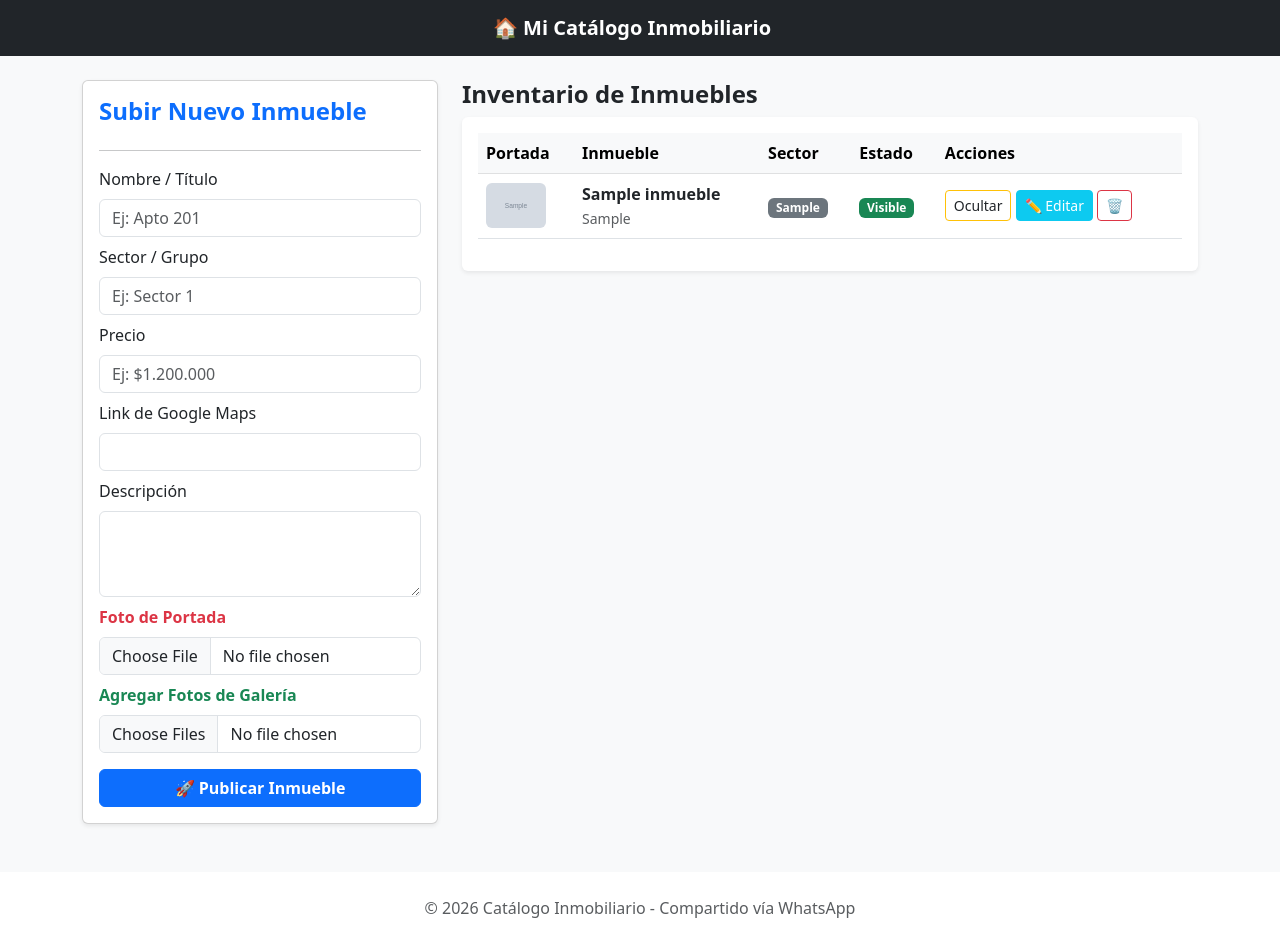
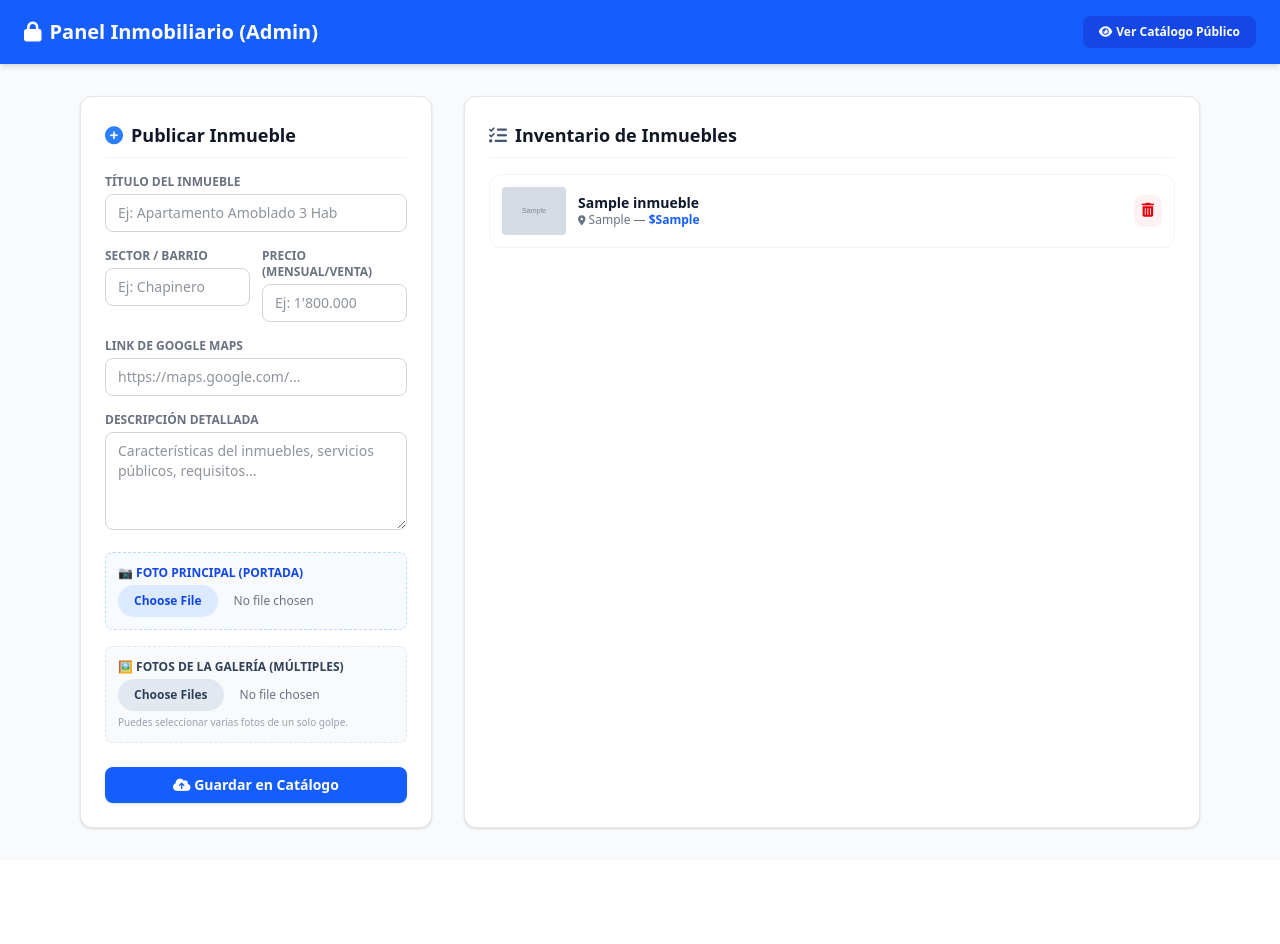
Before and after one commit to Ivan-Florez/mi-catalogo, a Flask app: page /admin in a window 1280 px wide. After the commit the page ends 830 px from the top, so only its background shows below. Run offline with Flask 3, Linux system fonts and the light colour scheme; tables that the repository leaves empty hold one stand-in row (values such as "Sample post"); grey boxes marked "Sample" are stand-in pictures.

Commit message:
Add files via upload

```diff
--- a/templates/admin.html
+++ b/templates/admin.html
@@ -1,85 +1,105 @@
-{% extends 'base.html' %}
+<!DOCTYPE html>
+<html lang="es">
+<head>
+    <meta charset="UTF-8">
+    <meta name="viewport" content="width=device-width, initial-scale=1.0">
+    <title>Panel de Administración</title>
+    <script src="https://cdn.jsdelivr.net/npm/@tailwindcss/browser@4"></script>
+    <link rel="stylesheet" href="https://cdnjs.cloudflare.com/ajax/libs/font-awesome/6.0.0/css/all.min.css">
+</head>
+<body class="bg-slate-50 text-gray-800">
 
-{% block content %}
-<div class="row">
-    <div class="col-md-4">
-        <div class="card p-3 shadow-sm position-sticky" style="top: 20px;">
-            <h4 class="fw-bold text-primary">Subir Nuevo Inmueble</h4>
-            <hr>
-            <form action="/admin" method="POST" enctype="multipart/form-data">
-                <div class="mb-2">
-                    <label class="form-label">Nombre / Título</label>
-                    <input type="text" name="titulo" class="form-control" placeholder="Ej: Apto 201" required>
+    <nav class="bg-blue-600 text-white py-4 px-6 shadow-md flex justify-between items-center">
+        <h1 class="text-xl font-bold flex items-center gap-2">
+            <i class="fa-solid fa-lock"></i> Panel Inmobiliario (Admin)
+        </h1>
+        <a href="/" target="_blank" class="bg-blue-700 hover:bg-blue-800 text-white text-xs font-semibold py-2 px-4 rounded-lg transition-colors flex items-center gap-1">
+            <i class="fa-solid fa-eye"></i> Ver Catálogo Público
+        </a>
+    </nav>
+
+    <div class="max-w-6xl mx-auto px-4 py-8 grid grid-cols-1 lg:grid-cols-3 gap-8">
+
+        <div class="lg:col-span-1 bg-white p-6 rounded-xl shadow-sm border border-gray-200 h-fit">
+            <h2 class="text-lg font-bold text-gray-900 mb-4 flex items-center gap-2 border-b border-gray-100 pb-2">
+                <i class="fa-solid fa-circle-plus text-blue-500"></i> Publicar Inmueble
+            </h2>
+
+            <form action="/admin" method="POST" enctype="multipart/form-data" class="space-y-4">
+                <div>
+                    <label class="block text-xs font-bold uppercase text-gray-500 mb-1">Título del Inmueble</label>
+                    <input type="text" name="titulo" required placeholder="Ej: Apartamento Amoblado 3 Hab" class="w-full border border-gray-300 rounded-lg px-3 py-2 text-sm focus:outline-none focus:border-blue-500">
                 </div>
-                <div class="mb-2">
-                    <label class="form-label">Sector / Grupo</label>
-                    <input type="text" name="sector" class="form-control" placeholder="Ej: Sector 1" required>
+
+                <div class="grid grid-cols-2 gap-3">
+                    <div>
+                        <label class="block text-xs font-bold uppercase text-gray-500 mb-1">Sector / Barrio</label>
+                        <input type="text" name="sector" required placeholder="Ej: Chapinero" class="w-full border border-gray-300 rounded-lg px-3 py-2 text-sm focus:outline-none focus:border-blue-500">
+                    </div>
+                    <div>
+                        <label class="block text-xs font-bold uppercase text-gray-500 mb-1">Precio (Mensual/Venta)</label>
+                        <input type="text" name="precio" required placeholder="Ej: 1'800.000" class="w-full border border-gray-300 rounded-lg px-3 py-2 text-sm focus:outline-none focus:border-blue-500">
+                    </div>
                 </div>
-                <div class="mb-2">
-                    <label class="form-label">Precio</label>
-                    <input type="text" name="precio" class="form-control" placeholder="Ej: $1.200.000" required>
+
+                <div>
+                    <label class="block text-xs font-bold uppercase text-gray-500 mb-1">Link de Google Maps</label>
+                    <input type="url" name="google_maps" placeholder="https://maps.google.com/..." class="w-full border border-gray-300 rounded-lg px-3 py-2 text-sm focus:outline-none focus:border-blue-500">
                 </div>
-                <div class="mb-2">
-                    <label class="form-label">Link de Google Maps</label>
-                    <input type="url" name="google_maps" class="form-control">
+
+                <div>
+                    <label class="block text-xs font-bold uppercase text-gray-500 mb-1">Descripción Detallada</label>
+                    <textarea name="descripcion" rows="4" required placeholder="Características del inmuebles, servicios públicos, requisitos..." class="w-full border border-gray-300 rounded-lg px-3 py-2 text-sm focus:outline-none focus:border-blue-500"></textarea>
                 </div>
-                <div class="mb-2">
-                    <label class="form-label">Descripción</label>
-                    <textarea name="descripcion" class="form-control" rows="3" required></textarea>
+
+                <div class="bg-blue-50/50 p-3 rounded-lg border border-dashed border-blue-200">
+                    <label class="block text-xs font-bold uppercase text-blue-700 mb-1">📷 Foto Principal (Portada)</label>
+                    <input type="file" name="imagen_principal" accept="image/*" required class="block w-full text-xs text-gray-500 file:mr-4 file:py-2 file:px-4 file:rounded-full file:border-0 file:text-xs file:font-semibold file:bg-blue-100 file:text-blue-700 hover:file:bg-blue-200">
                 </div>
-                <div class="mb-2">
-                    <label class="form-label text-danger fw-bold">Foto de Portada</label>
-                    <input type="file" name="imagen_principal" class="form-control" accept="image/*" required>
+
+                <div class="bg-slate-50 p-3 rounded-lg border border-dashed border-slate-200">
+                    <label class="block text-xs font-bold uppercase text-slate-700 mb-1">🖼️ Fotos de la Galería (Múltiples)</label>
+                    <input type="file" name="galeria_fotos" accept="image/*" multiple class="block w-full text-xs text-gray-500 file:mr-4 file:py-2 file:px-4 file:rounded-full file:border-0 file:text-xs file:font-semibold file:bg-slate-200 file:text-slate-700 hover:file:bg-slate-300">
+                    <p class="text-[10px] text-gray-400 mt-1">Puedes seleccionar varias fotos de un solo golpe.</p>
                 </div>
-                <div class="mb-3">
-                    <label class="form-label text-success fw-bold">Agregar Fotos de Galería</label>
-                    <input type="file" name="galeria_fotos" class="form-control" accept="image/*" multiple>
-                </div>
-                <button type="submit" class="btn btn-primary w-100 fw-bold">🚀 Publicar Inmueble</button>
+
+                <button type="submit" class="w-full bg-blue-600 hover:bg-blue-700 text-white font-bold py-2 px-4 rounded-lg text-sm shadow transition-colors mt-2 cursor-pointer">
+                    <i class="fa-solid fa-cloud-arrow-up"></i> Guardar en Catálogo
+                </button>
             </form>
         </div>
+
+        <div class="lg:col-span-2 bg-white p-6 rounded-xl shadow-sm border border-gray-200">
+            <h2 class="text-lg font-bold text-gray-900 mb-4 flex items-center gap-2 border-b border-gray-100 pb-2">
+                <i class="fa-solid fa-list-check text-slate-600"></i> Inventario de Inmuebles
+            </h2>
+
+            {% if not inmuebles %}
+                <p class="text-gray-400 text-sm text-center py-8">No hay registros guardados en la base de datos todavía.</p>
+            {% else %}
+                <div class="space-y-3">
+                    {% for inmueble in inmuebles %}
+                        <div class="flex items-center justify-between p-3 border border-gray-100 rounded-xl hover:bg-slate-50/50 transition-colors gap-4">
+                            <div class="flex items-center space-x-3">
+                                <div class="w-16 h-12 rounded bg-gray-100 overflow-hidden flex-shrink-0">
+                                    <img src="/uploads/{{ inmueble.imagen_principal }}" alt="Miniatura" class="w-full h-full object-cover">
+                                </div>
+                                <div>
+                                    <h4 class="text-sm font-bold text-slate-900 leading-tight line-clamp-1">{{ inmueble.titulo }}</h4>
+                                    <p class="text-xs text-gray-500 capitalize"><i class="fa-solid fa-location-dot text-[10px]"></i> {{ inmueble.sector }} — <strong class="text-blue-600">${{ inmueble.precio }}</strong></p>
+                                </div>
+                            </div>
+
+                            <a href="/admin/eliminar/{{ inmueble.id }}" onclick="return confirm('¿Seguro que deseas eliminar este inmueble de forma permanente?')" class="bg-red-50 hover:bg-red-100 text-red-600 text-xs font-semibold p-2 rounded-lg transition-colors" title="Eliminar Inmueble">
+                                <i class="fa-solid fa-trash-can text-sm"></i>
+                            </a>
+                        </div>
+                    {% endfor %}
+                </div>
+            {% endif %}
+        </div>
+
     </div>
 
-    <div class="col-md-8">
-        <h4 class="fw-bold">Inventario de Inmuebles</h4>
-        <div class="table-responsive bg-white p-3 rounded shadow-sm">
-            <table class="table table-hover align-middle">
-                <thead class="table-light">
-                    <tr>
-                        <th>Portada</th>
-                        <th>Inmueble</th>
-                        <th>Sector</th>
-                        <th>Estado</th>
-                        <th>Acciones</th>
-                    </tr>
-                </thead>
-                <tbody>
-                    {% for inm in inmuebles %}
-                    <tr>
-                        <td>
-                            <img src="{{ url_for('static', filename='uploads/' + inm.imagen_principal) }}" style="width: 60px; height: 45px; object-fit: cover;" class="rounded">
-                        </td>
-                        <td><strong>{{ inm.titulo }}</strong><br><small class="text-muted">{{ inm.precio }}</small></td>
-                        <td><span class="badge bg-secondary">{{ inm.sector }}</span></td>
-                        <td>
-                            {% if inm.disponible %}
-                                <span class="badge bg-success">Visible</span>
-                            {% else %}
-                                <span class="badge bg-warning text-dark">Oculto</span>
-                            {% endif %}
-                        </td>
-                        <td>
-                            <a href="/admin/alternar/{{ inm.id }}" class="btn btn-sm {% if inm.disponible %}btn-outline-warning text-dark{% else %}btn-outline-success{% endif %}">
-                                {% if inm.disponible %} Ocultar {% else %} Mostrar {% endif %}
-                            </a>
-                            <a href="/admin/editar/{{ inm.id }}" class="btn btn-sm btn-info text-white">✏️ Editar</a>
-                            <a href="/admin/eliminar/{{ inm.id }}" class="btn btn-sm btn-outline-danger" onclick="return confirm('¿Eliminar por completo?')">🗑️</a>
-                        </td>
-                    </tr>
-                    {% endfor %}
-                </tbody>
-            </table>
-        </div>
-    </div>
-</div>
-{% endblock %}
+</body>
+</html>
```
